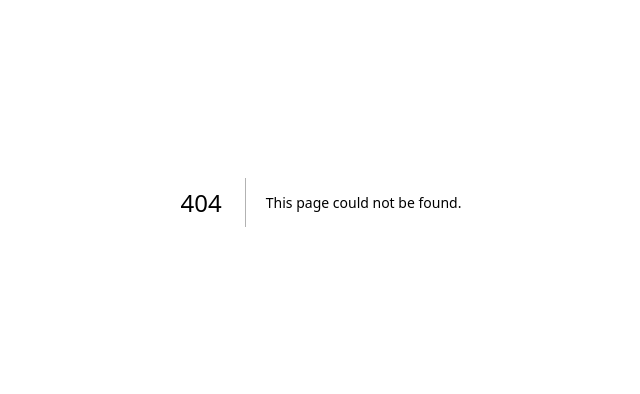
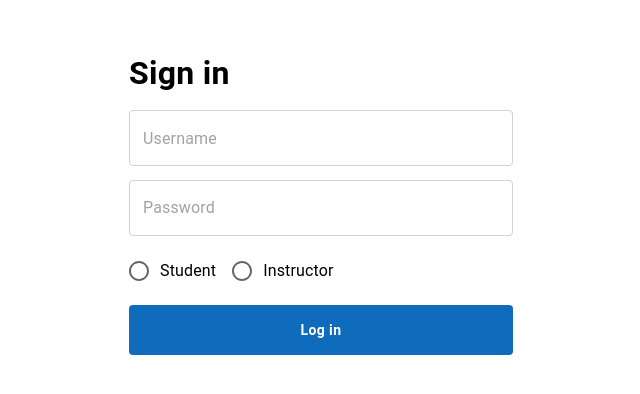
Before and after one commit to aniimessh/opju-exam-portal-fe, a Next.js app: page /login in a window 1280 px wide. Before the commit this address had no page. Shown: the part 198-592 px from the top of the page, without its empty margins (319-959 px from the left). Built offline with nearby package versions, Linux system fonts and the light colour scheme.

Commit message:
login page developed

```diff
--- /dev/null
+++ b/pages/login.js
@@ -0,0 +1,73 @@
+import { OpButton } from "@/atoms";
+import OpTextField from "@/atoms/TextField";
+import {
+  Box,
+  FormControlLabel,
+  Radio,
+  RadioGroup,
+  Typography,
+  styled,
+} from "@mui/material";
+import { fontWeight } from "@mui/system";
+
+const Wrapper = styled(Box)({
+  height: "100vh",
+  width: "100vw",
+  display: "flex",
+  alignItems: "center",
+  justifyContent: "center",
+});
+const Container = styled(Box)({
+  display: "flex",
+  flexDirection: "column",
+  height: "40%",
+  width: "30%",
+  justifyContent: "space-around",
+});
+
+const ButtonContainer = styled(Box)({
+  textAlign: "center",
+});
+
+const login = () => {
+  function handleLog() {
+    console.log("hello");
+  }
+  return (
+    <Wrapper>
+      <Container>
+        <Typography style={{fontSize:'2rem', fontWeight:'bold'}}>Sign in</Typography>
+        <OpTextField label="Username" variant="outlined" event={handleLog} />
+        <OpTextField label="Password" variant="outlined" event={handleLog} />
+        <RadioGroup
+          row
+          aria-labelledby="demo-row-radio-buttons-group-label"
+          name="row-radio-buttons-group"
+        >
+          <FormControlLabel
+            value="Student"
+            control={<Radio />}
+            label="Student"
+          />
+          <FormControlLabel
+            value="Instructor"
+            control={<Radio />}
+            label="Instructor"
+          />
+        </RadioGroup>
+        <ButtonContainer>
+          <OpButton
+            variant="contained"
+            mright="10px"
+            event={handleLog}
+            width="100%"
+            height="50px"
+          >
+            Log in
+          </OpButton>
+        </ButtonContainer>
+      </Container>
+    </Wrapper>
+  );
+};
+export default login;
```
